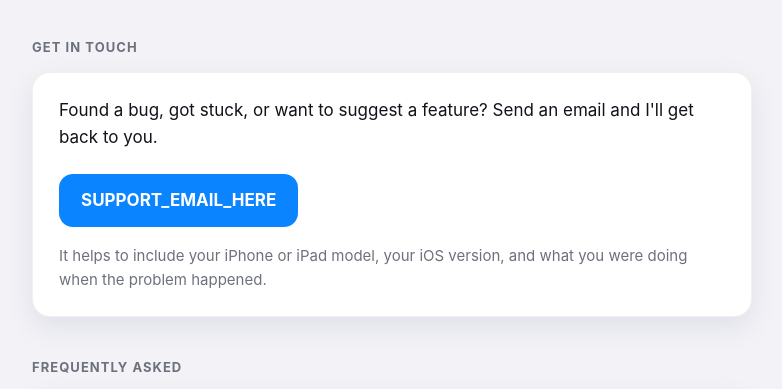
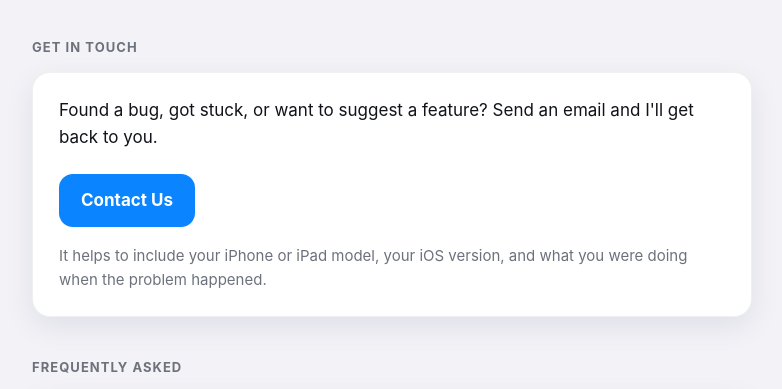
Before and after one commit to MaxrDev12/repledger-support, a plain HTML site: page index.html in a window 1280 px wide. Shown: the part 332-721 px from the top of the page, without its empty margins (248-1030 px from the left). Drawn offline with Linux system fonts and the light colour scheme.

Commit message:
Update support email link in contact section

```diff
--- a/index.html
+++ b/index.html
@@ -42,7 +42,7 @@
   <div class="card">
     <p>Found a bug, got stuck, or want to suggest a feature? Send an email and
       I'll get back to you.</p>
-    <p><a class="email" href="mailto:SUPPORT_EMAIL_HERE?subject=RepLedger%20Support">SUPPORT_EMAIL_HERE</a></p>
+    <p><a class="email" href="mailto:supportrepledger@gmail.com?subject=RepLedger%20Support">Contact Us</a></p>
     <p class="note">It helps to include your iPhone or iPad model, your iOS
       version, and what you were doing when the problem happened.</p>
   </div>
```
